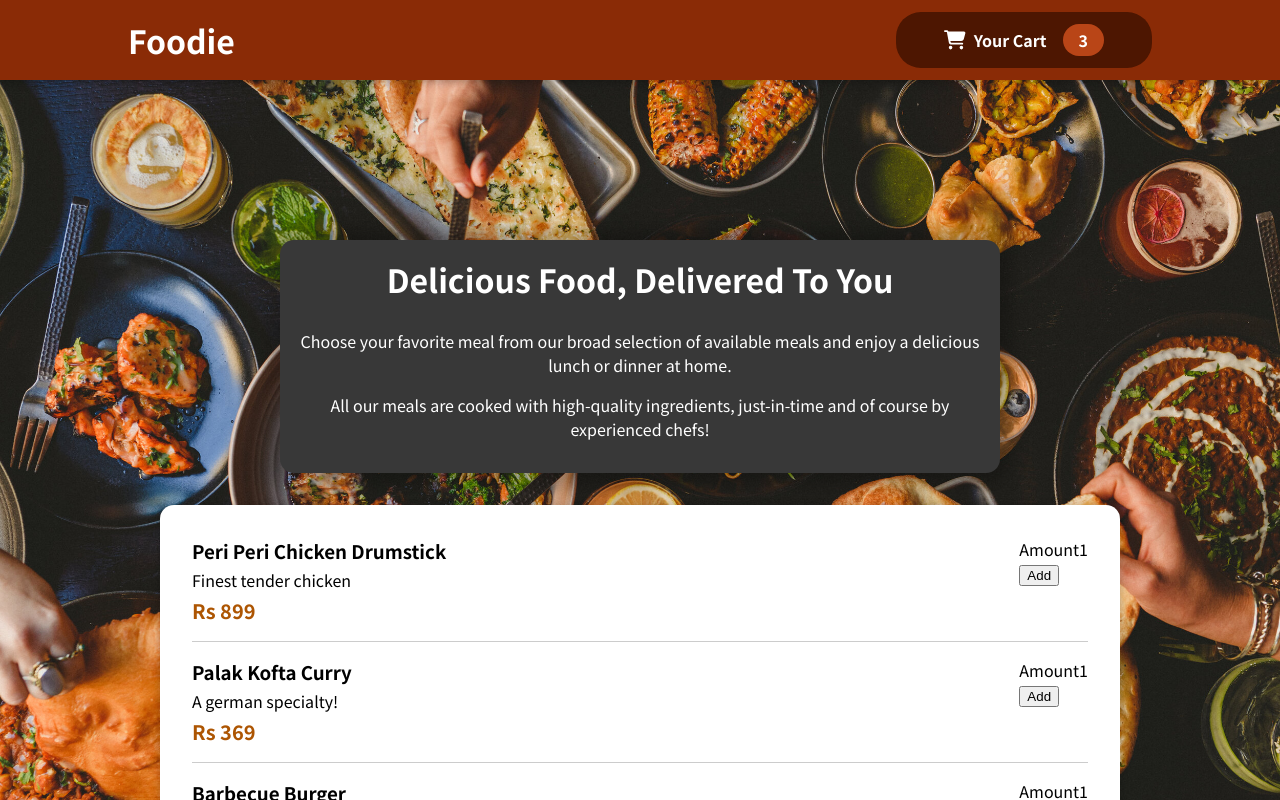
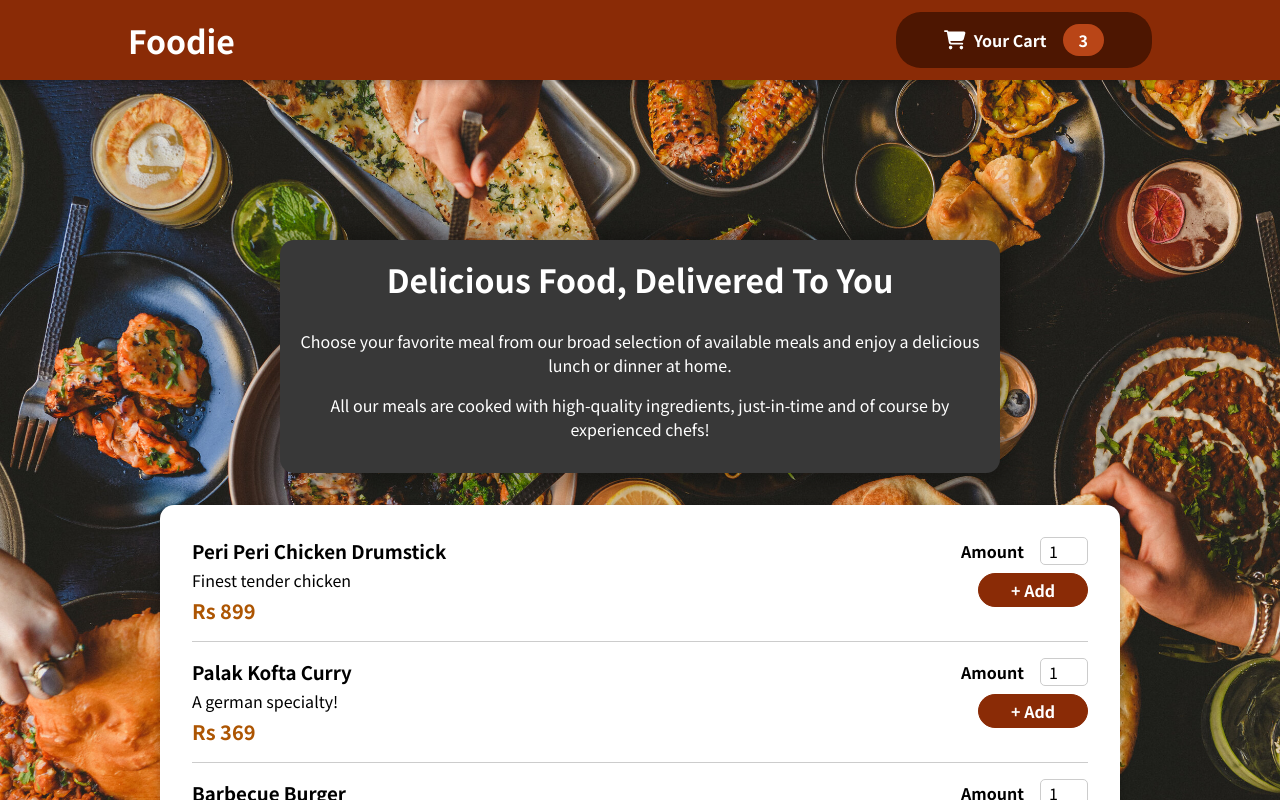
Before and after one commit to sskanda/food-app, a React (Create React App) app: page / in a window 1280 px wide. Shown: the top 800 px of the page. Built offline with nearby package versions, Linux system fonts and the light colour scheme.

Commit message:
new item add component

```diff
--- a/src/components/Meals/Meal Item/MealItem.css
+++ b/src/components/Meals/Meal Item/MealItem.css
@@ -20,29 +20,3 @@
   color: #ad5502;
   font-size: 1.25rem;
 }
-
-.amount {
-  display: flex;
-  flex-direction: column;
-}
-
-.form {
-  text-align: right;
-}
-
-.form button {
-  font: inherit;
-  cursor: pointer;
-  background-color: #8a2b06;
-  border: 1px solid #8a2b06;
-  color: white;
-  padding: 0.25rem 2rem;
-  border-radius: 20px;
-  font-weight: bold;
-}
-
-.form button:hover,
-.form button:active {
-  background-color: #641e03;
-  border-color: #641e03;
-}
--- a/src/components/Meals/Meal Item/MealItem.js
+++ b/src/components/Meals/Meal Item/MealItem.js
@@ -1,11 +1,8 @@
-import { useState } from "react";
+//import { useState } from "react";
 import "./MealItem.css";
+import MealItemForm from "./MealItemForm";
 
 function MealItem(props) {
-  const [itemcount, setItemCount] = useState(1);
-  const additem = () => {
-    setItemCount((x) => x + 1);
-  };
   return (
     <li className="meal">
       <div className="item-card">
@@ -14,13 +11,7 @@
         <div className="price">Rs {props.price}</div>
       </div>
       <div className="amount">
-        <div>
-          <span>Amount</span>
-          <span>{itemcount}</span>
-        </div>
-        <div>
-          <button onClick={additem}>Add</button>
-        </div>
+        <MealItemForm></MealItemForm>
       </div>
     </li>
   );
--- /dev/null
+++ b/src/components/Meals/Meal Item/MealItemForm.css
@@ -0,0 +1,20 @@
+.form {
+  text-align: right;
+}
+
+.form button {
+  font: inherit;
+  cursor: pointer;
+  background-color: #8a2b06;
+  border: 1px solid #8a2b06;
+  color: white;
+  padding: 0.25rem 2rem;
+  border-radius: 20px;
+  font-weight: bold;
+}
+
+.form button:hover,
+.form button:active {
+  background-color: #641e03;
+  border-color: #641e03;
+}
--- /dev/null
+++ b/src/components/Meals/Meal Item/MealItemForm.js
@@ -0,0 +1,24 @@
+// import Input from '../../UI/Input';
+import "./MealItemForm.css";
+import Input from "../../UI/Input";
+
+const MealItemForm = (props) => {
+  return (
+    <form className="form">
+      <Input
+        label="Amount"
+        input={{
+          id: "amount_" + props.id,
+          type: "number",
+          min: "1",
+          max: "5",
+          step: "1",
+          defaultValue: "1",
+        }}
+      />
+      <button>+ Add</button>
+    </form>
+  );
+};
+
+export default MealItemForm;
--- /dev/null
+++ b/src/components/UI/Input.css
@@ -0,0 +1,18 @@
+.input {
+  display: flex;
+  align-items: center;
+  margin-bottom: 0.5rem;
+}
+
+.input label {
+  font-weight: bold;
+  margin-right: 1rem;
+}
+
+.input input {
+  width: 3rem;
+  border-radius: 5px;
+  border: 1px solid #ccc;
+  font: inherit;
+  padding-left: 0.5rem;
+}
--- /dev/null
+++ b/src/components/UI/Input.js
@@ -0,0 +1,12 @@
+import "./Input.css";
+
+const Input = (props) => {
+  return (
+    <div className="input">
+      <label htmlFor={props.input.id}>{props.label}</label>
+      <input {...props.input} />
+    </div>
+  );
+};
+
+export default Input;
```
